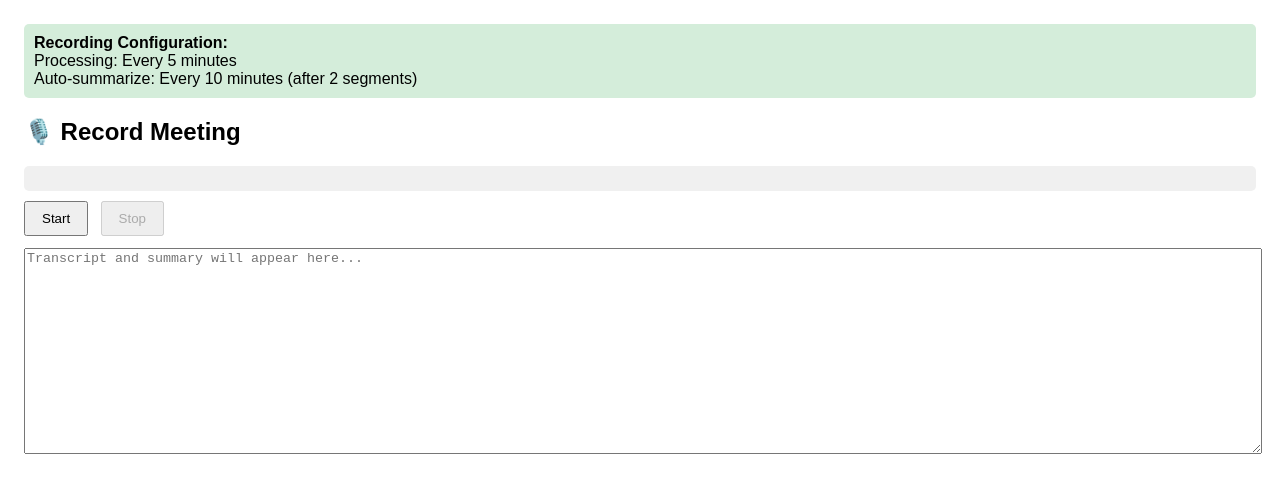
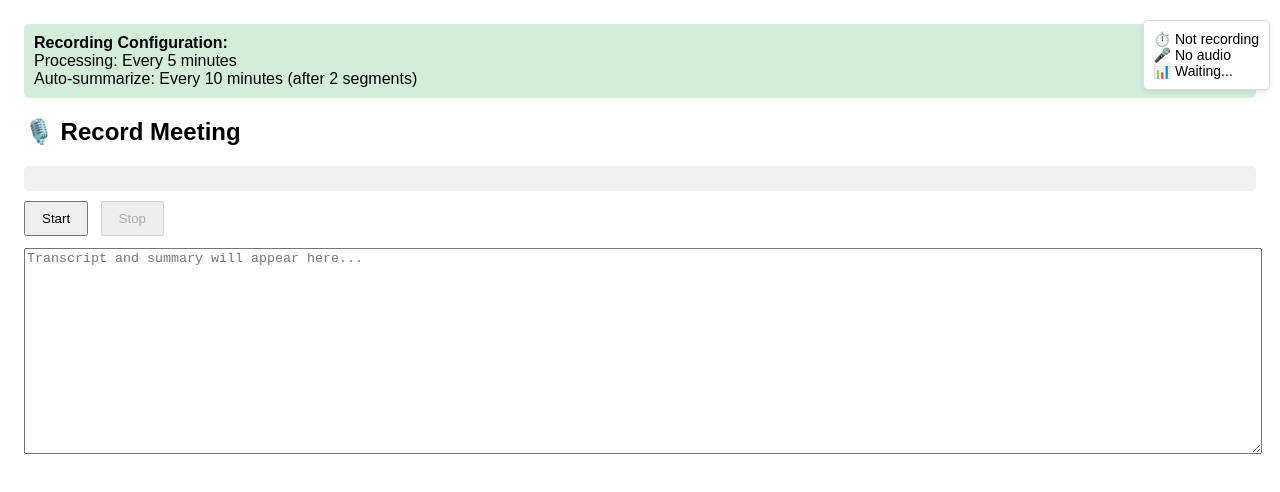
Before and after one commit to kl2321/FYP2025Kath, a website: page record.html in a window 1280 px wide. Drawn offline with Linux system fonts and the light colour scheme.

Commit message:
Update record.html

```diff
--- a/record.html
+++ b/record.html
@@ -29,7 +29,10 @@
 
 
   <h2>🎙️ Record Meeting</h2>
-
+  <div class="status-panel" style="position: fixed; top: 10px; right: 10px; background: white; padding: 10px; border: 1px solid #ddd; border-radius: 5px; box-shadow: 0 2px 5px rgba(0,0,0,0.1);">
+  <div id="recordingTime">⏱️ Not recording</div>
+  <div id="audioLevel">🎤 No audio</div>
+  <div id="segmentProgress">📊 Waiting...</div>
 </div>
    <div class="status-panel">
     <div class="status-line" id="recordingStatus"></div>
```
